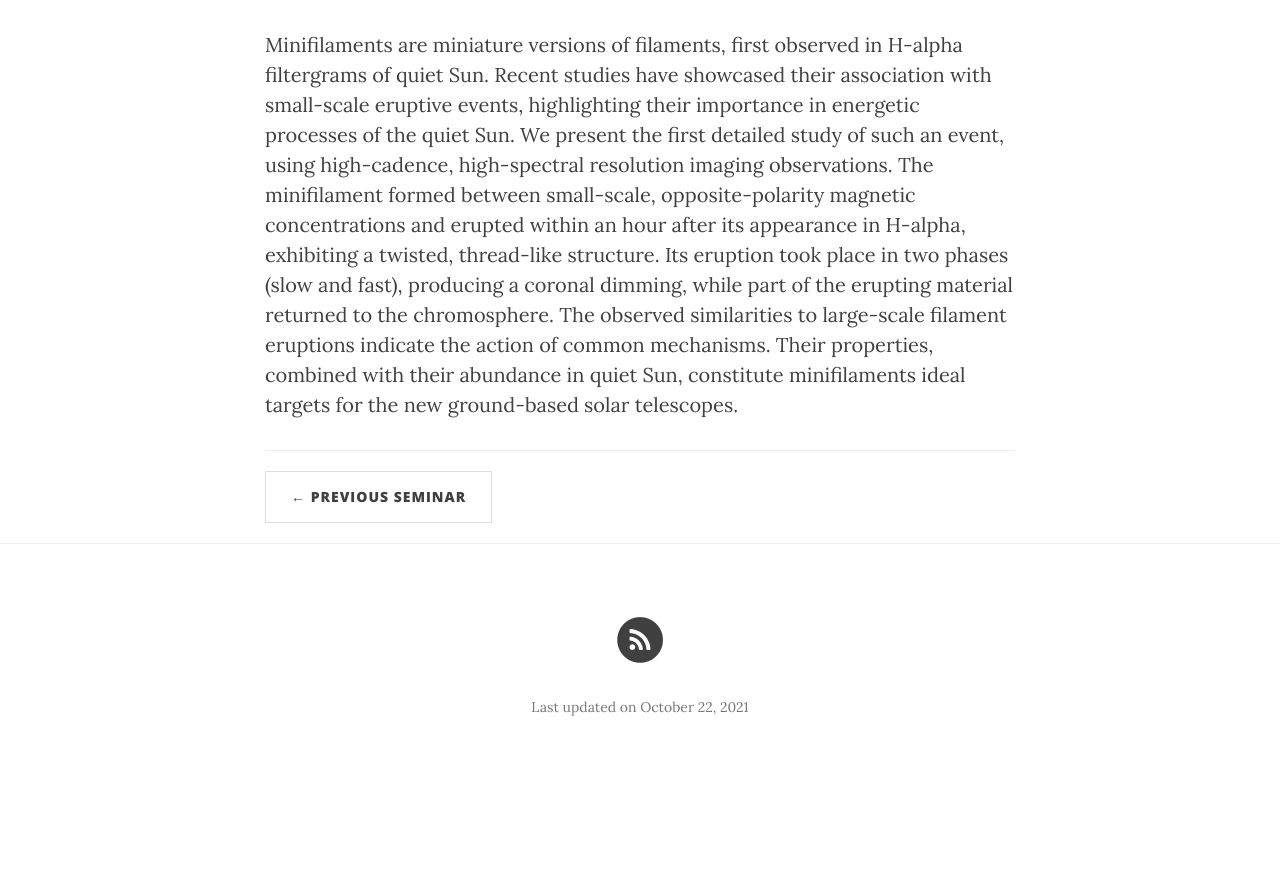
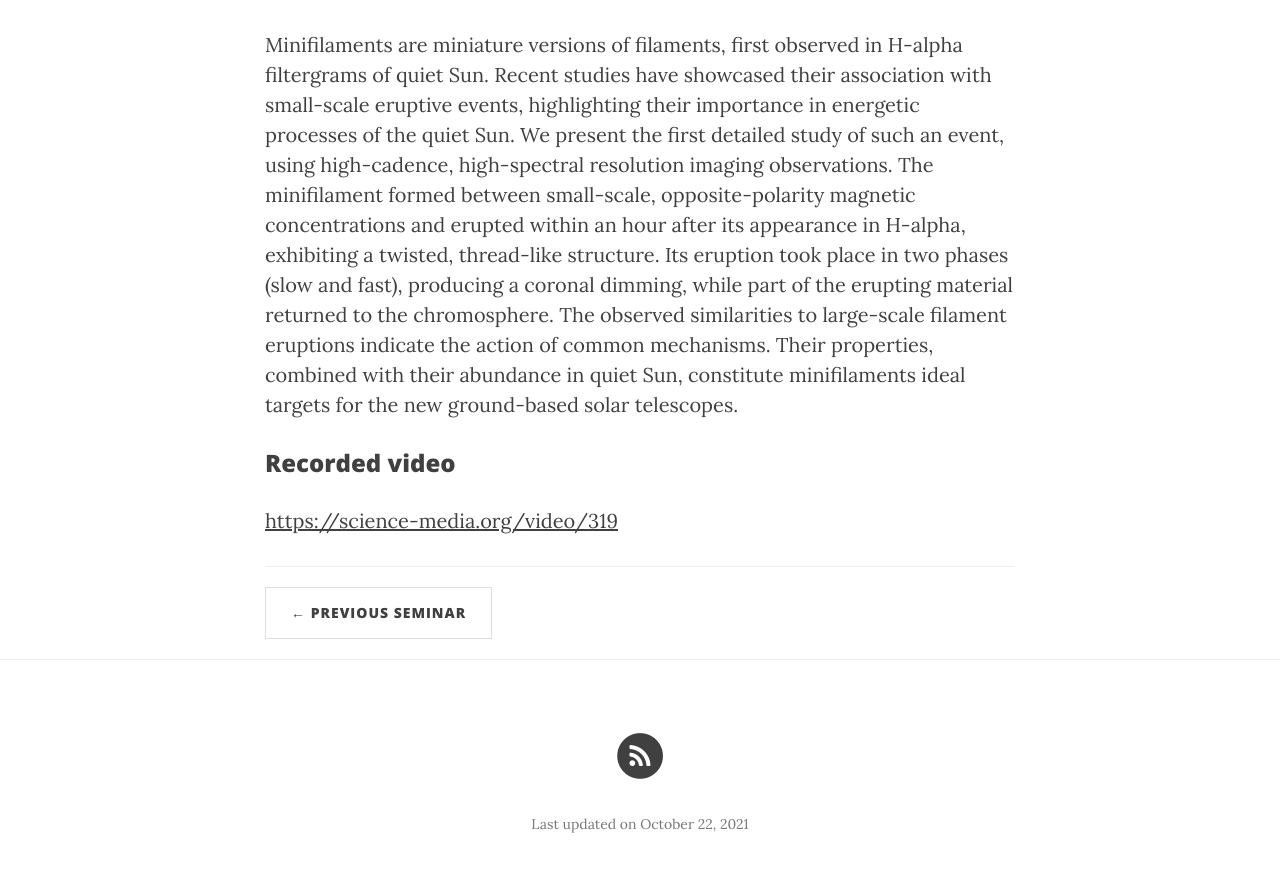
Before and after one commit to ITA-Solar/espos, a Jekyll site: the page built from _posts/2021-10-21-Kontogiannis.md, in a window 1280 px wide and 900 px high, scrolled down 639 px. Shown: the top 872 px of the window. Built offline with Jekyll 4.4.1, drawn with Linux system fonts in a browser that asks for light colours; nearby versions of some CDN libraries; before the commit the page ends 1422 px from its top, so only the background shows below that.

Commit message:
Update 2021-10-21-Kontogiannis.md

```diff
--- a/_posts/2021-10-21-Kontogiannis.md
+++ b/_posts/2021-10-21-Kontogiannis.md
@@ -10,3 +10,7 @@ published:  true
 
 ## Abstract
 Minifilaments are miniature versions of filaments, first observed in H-alpha filtergrams of quiet Sun. Recent studies have showcased their association with small-scale eruptive events, highlighting their importance in energetic processes of the quiet Sun. We present the first detailed study of such an event, using high-cadence, high-spectral resolution imaging observations. The minifilament formed between small-scale, opposite-polarity magnetic concentrations and erupted within an hour after its appearance in H-alpha, exhibiting a twisted, thread-like structure. Its eruption took place in two phases (slow and fast), producing a coronal dimming, while part of the erupting material returned to the chromosphere. The observed similarities to large-scale filament eruptions indicate the action of common mechanisms. Their properties, combined with their abundance in quiet Sun, constitute minifilaments ideal targets for the new ground-based solar telescopes.
+
+### Recorded video
+
+[https://science-media.org/video/319](https://science-media.org/video/319)
```
